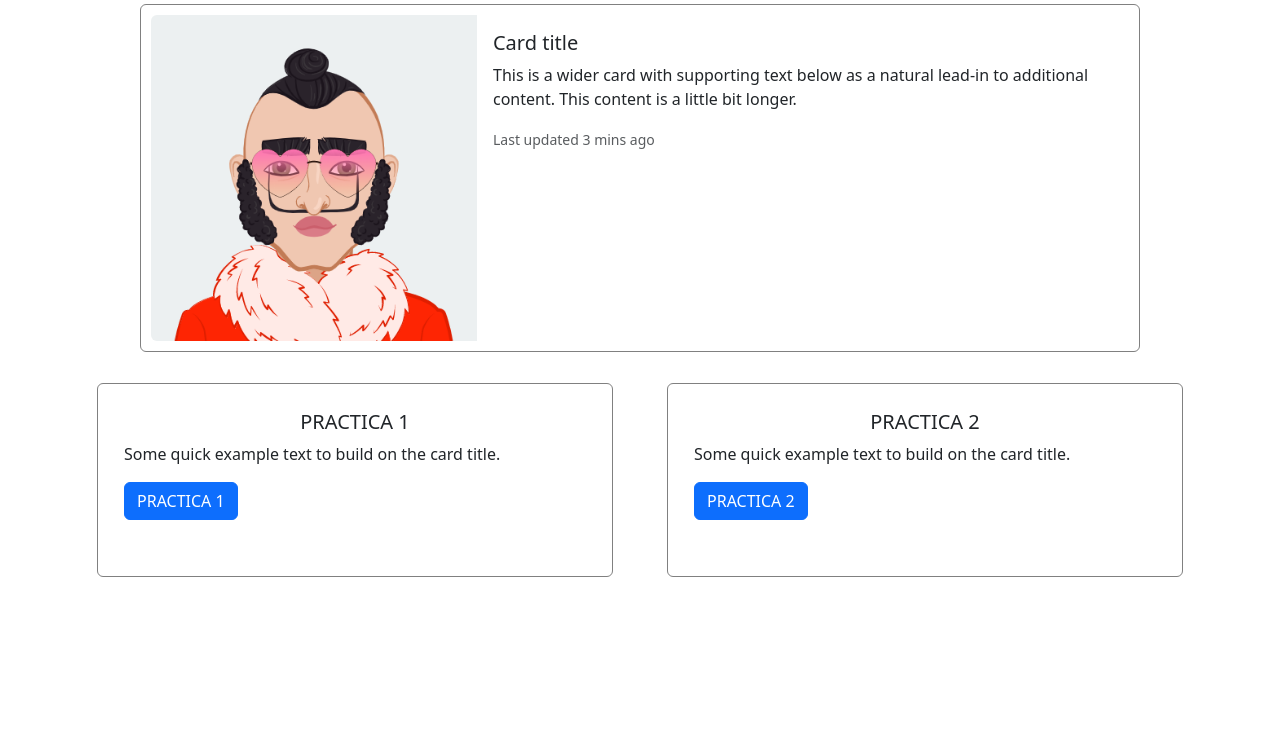
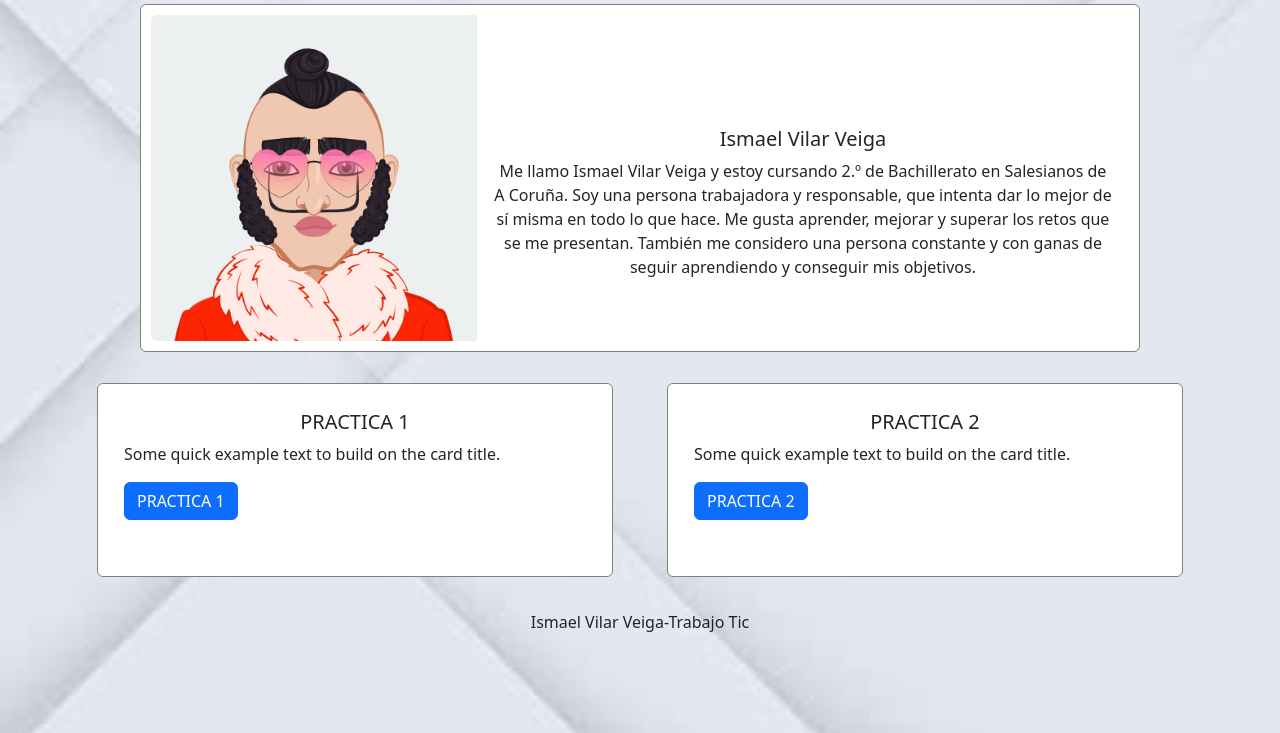
Before and after one commit to Ismaelnurmagomedov/SiguientePractica2, a plain HTML site: page index.html in a window 1280 px wide. Shown: the part 67-800 px from the top of the page. Drawn offline with nearby package versions, Linux system fonts and the light colour scheme; files that its build step writes are made by us from their sources.

Commit message:
hice unos cambios
Puse un fondo en el css, y puse un footer y tambien añadi una descrpcion mia

```diff
--- a/estilos.css
+++ b/css/estilos.css
@@ -1,5 +1,5 @@
 body {
-    background-image: url("../img1/fondo.jpg");
+    background-image: url("../img1/fondo1.jpg");
     background-size: cover;
     background-position: center;
     background-repeat: no-repeat;
--- a/index.html
+++ b/index.html
@@ -9,7 +9,7 @@
   </head>
   <body class="back">
 
-    <h1 class="title text-center">PORTFOLIO-ISMAEL VILAR VEIGA</h1>
+    <h1 class="title text-center">PORTFOLIO - ISMAEL VILAR VEIGA</h1>
     <div class="d-flex justify-content-center">
     <div class="card mb-3" style="max-width: 1000px;">
       <div class="row g-0">
@@ -18,9 +18,10 @@
         </div>
         <div class="col-md-8">
           <div class="card-body">
-            <h5 class="card-title ">Card title</h5>
-            <p class="card-text">This is a wider card with supporting text below as a natural lead-in to additional content. This content is a little bit longer.</p>
-            <p class="card-text"><small class="text-body-secondary">Last updated 3 mins ago</small></p>
+            <br></br>
+            <br></br>
+            <h5 class="card-title text-center">Ismael Vilar Veiga</h5>
+            <p class="card-text text-center">Me llamo Ismael Vilar Veiga y estoy cursando 2.º de Bachillerato en Salesianos de A Coruña. Soy una persona trabajadora y responsable, que intenta dar lo mejor de sí misma en todo lo que hace. Me gusta aprender, mejorar y superar los retos que se me presentan. También me considero una persona constante y con ganas de seguir aprendiendo y conseguir mis objetivos.</p>
           </div>
          </div>
         </div>
@@ -53,6 +54,12 @@
       </div>
     </div>
 
+    <br></br>
+
+    <footer class="text-center">
+      Ismael Vilar Veiga-Trabajo Tic
+    </footer>
+
     <script src="https://cdn.jsdelivr.net/npm/bootstrap@5.3.8/dist/js/bootstrap.bundle.min.js" integrity="sha384-FKyoEForCGlyvwx9Hj09JcYn3nv7wiPVlz7YYwJrWVcXK/BmnVDxM+D2scQbITxI" crossorigin="anonymous"></script>
   </body>
   </html>
```
Also changed, not shown: img1/fondo1.jpg (added), 1 other file.
